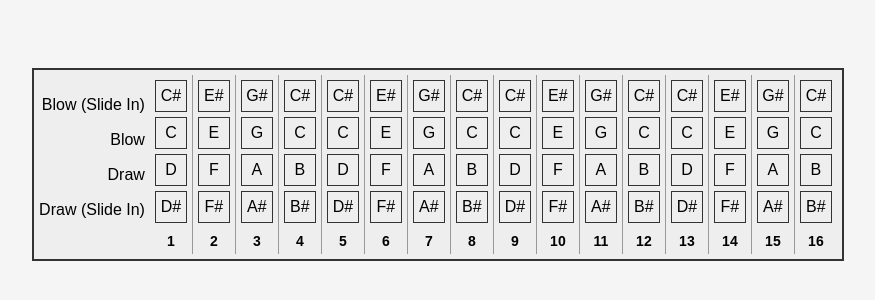
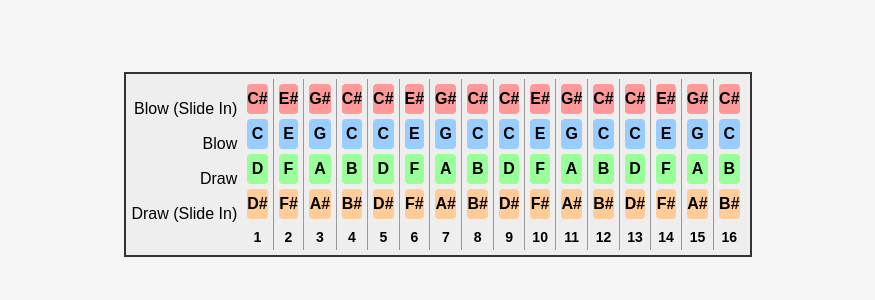
Before and after one commit to shrichris/chromatic_harmonica_visualiser, a website: page public/index.html in a window 1280 px wide. Shown: the part 236-536 px from the top of the page, without its empty margins (202-1077 px from the left). Drawn offline with Linux system fonts and the light colour scheme.

Commit message:
added colours to notes

```diff
--- a/public/styles.css
+++ b/public/styles.css
@@ -51,13 +51,31 @@ body {
   }
 
   .note {
-    width: 30px;
+    width: 100%;
     height: 30px;
+    font-weight: bold;
+    text-align: center;
     line-height: 30px;
-    text-align: center;
-    border: 1px solid #333;
     margin-bottom: 5px;
+    border-radius: 4px;
   }
+
+  .note.blow-slide {
+    background-color: #ff9999;
+  }
+
+  .note.blow {
+    background-color: #99ccff;
+  }
+
+  .note.draw {
+    background-color: #99ff99;
+  }
+
+  .note.draw-slide {
+    background-color: #ffcc99;
+  }
+
 
   .note:last-child {
     margin-bottom: 0;
```
